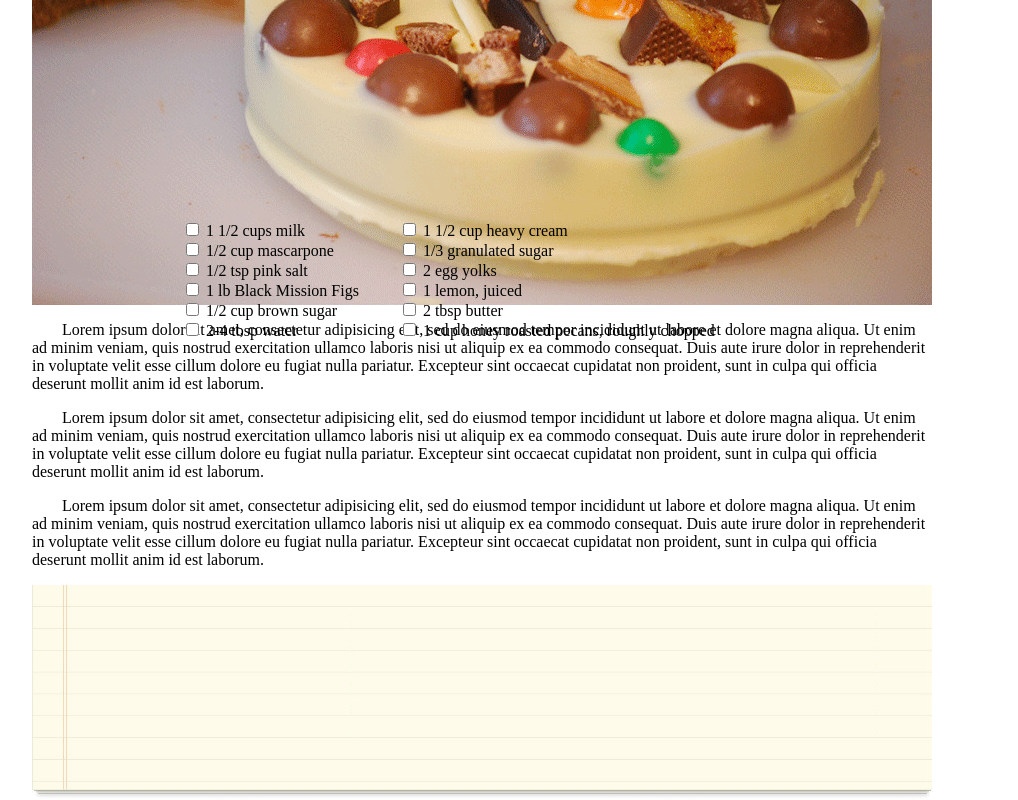
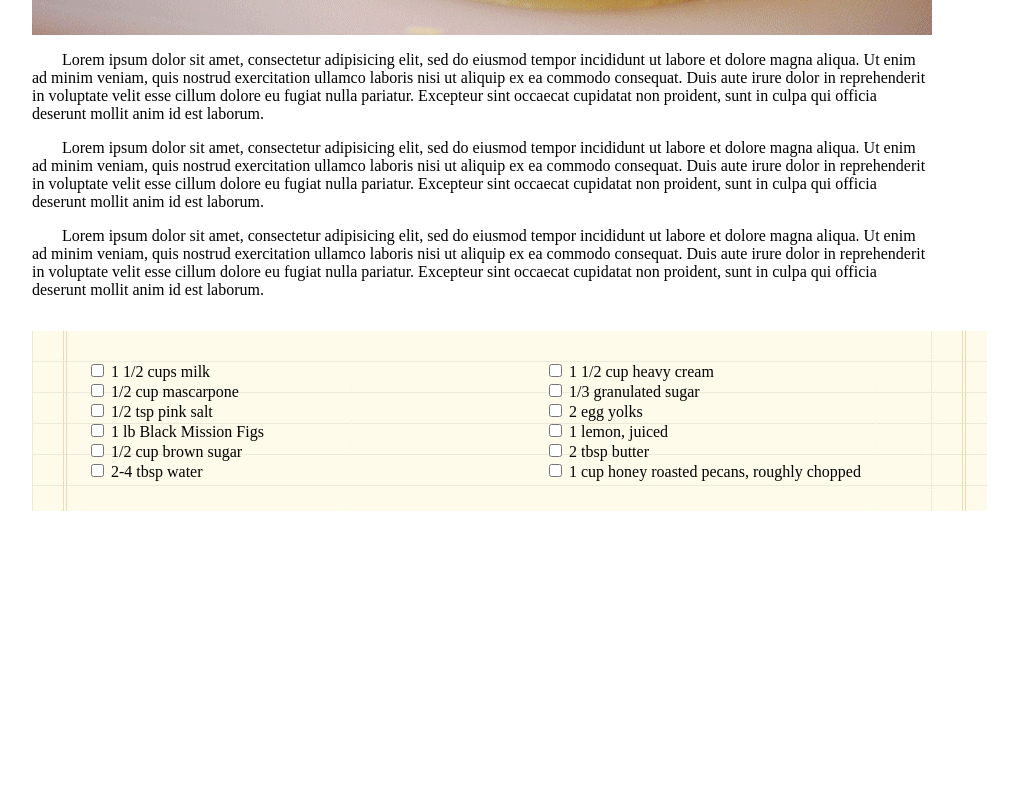
Before and after one commit to rachael-so/chocolate-pizza, a plain HTML site: page index.html in a window 1280 px wide. Shown: the part 796-1596 px from the top of the page, without its empty margins (158-1176 px from the left). After the commit the page ends 1323 px from the top, so only its background shows below. Drawn offline with nearby package versions, Linux system fonts and the light colour scheme.

Commit message:
some little fixes

```diff
--- a/index.html
+++ b/index.html
@@ -48,7 +48,7 @@
         Lorem ipsum dolor sit amet, consectetur adipisicing elit, sed do eiusmod tempor incididunt ut
         labore et dolore magna aliqua. Ut enim ad minim veniam, quis nostrud exercitation ullamco laboris nisi ut aliquip ex ea commodo consequat. Duis aute irure dolor in reprehenderit in voluptate velit esse cillum dolore eu fugiat nulla pariatur. Excepteur sint occaecat cupidatat non proident, sunt in culpa qui officia deserunt mollit anim id est laborum.
       </p>
-      <img src="img/list-bg.png" id="bg">
+      <!-- <img src="img/list-bg.png" id="bg"> -->
       <div class="list">
         <ul>
           <li>
@@ -75,8 +75,6 @@
             <input id="check6" type="checkbox">
             <label for="check6">2-4 tbsp water</label>
           </li>
-        </ul>
-        <ul>
           <li>
             <input id="check7" type="checkbox">
             <label for="check7">1 1/2 cup heavy cream</label>
--- a/styles.css
+++ b/styles.css
@@ -37,16 +37,21 @@ main #bg {
   margin: 0 auto;
 }
 
-main .list{
-  position: absolute;
-  top: 1000px;
-  left: 300px;
+.list {
+
 }
 
 main ul {
-  display: inline;
+  background-image: url('img/list-bg.png');
+  padding-left: 55px;
+  padding-top: 30px;
+  padding-bottom: 30px;
   float: left;
+  width: 900px;
   list-style-type: none;
+  columns: 2;
+  -webkit-columns: 2;
+  -moz-columns: 2;
 }
 
 input[type=checkbox]:checked + label {
@@ -56,6 +61,7 @@ input[type=checkbox]:checked + label {
 main p {
   text-indent: 30px;
   width: 900px;
+}
 
 header {
   margin-top: 20px;
```
